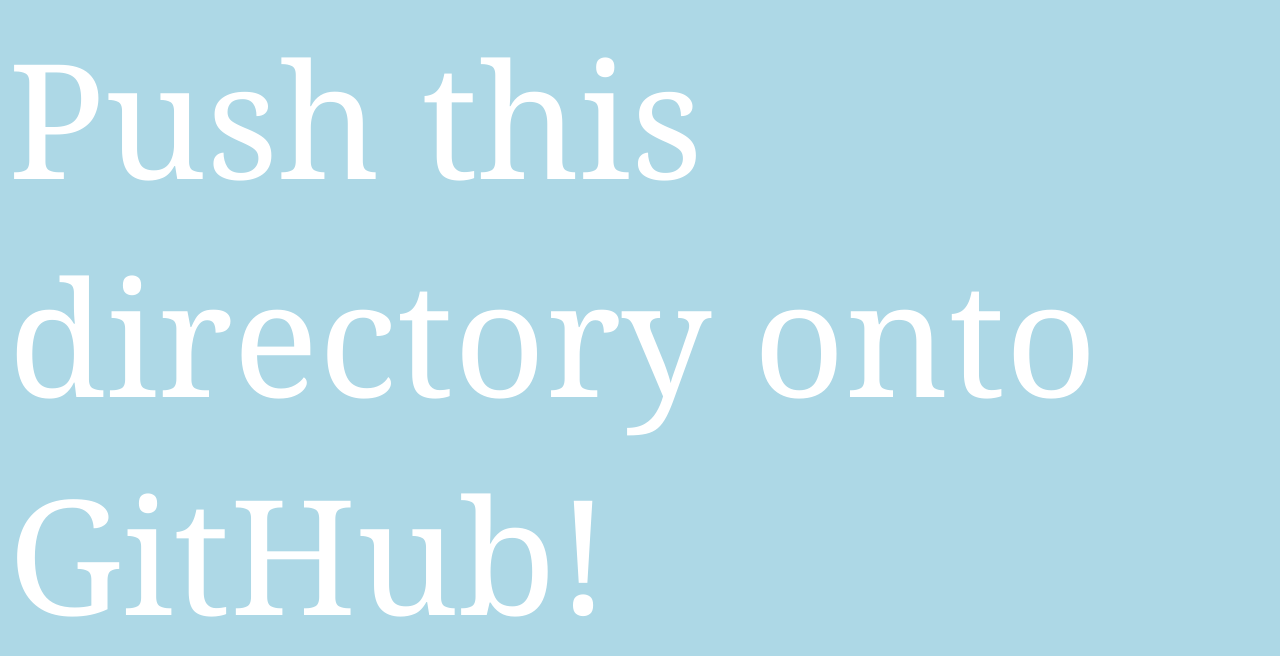
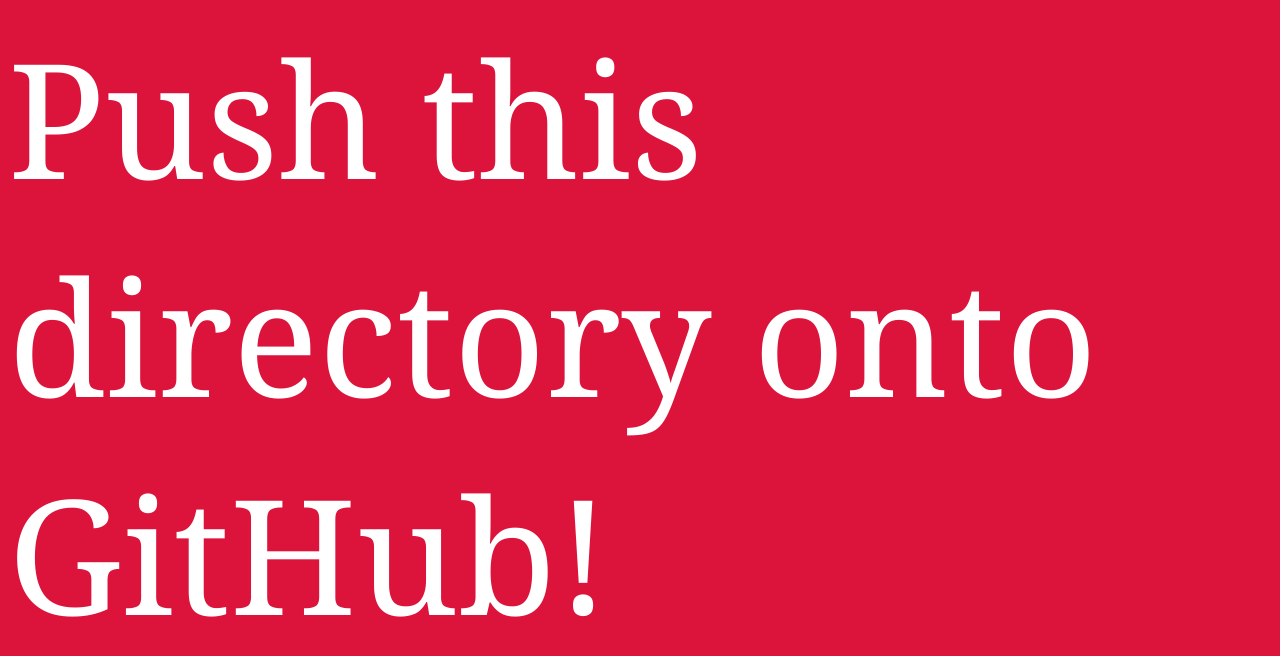
Before and after one commit to mwu5h/gitpractice, a plain HTML site: page index.html in a window 1280 px wide. Drawn offline with Linux system fonts and the light colour scheme.

Commit message:
crimson background

```diff
--- a/app.css
+++ b/app.css
@@ -2,5 +2,5 @@ body {
     color: white;
     font-size: 10rem;
     font-family: Georgia, 'Times New Roman', Times, serif;
-    background-color: lightblue;
+    background-color: crimson;
 }
```
